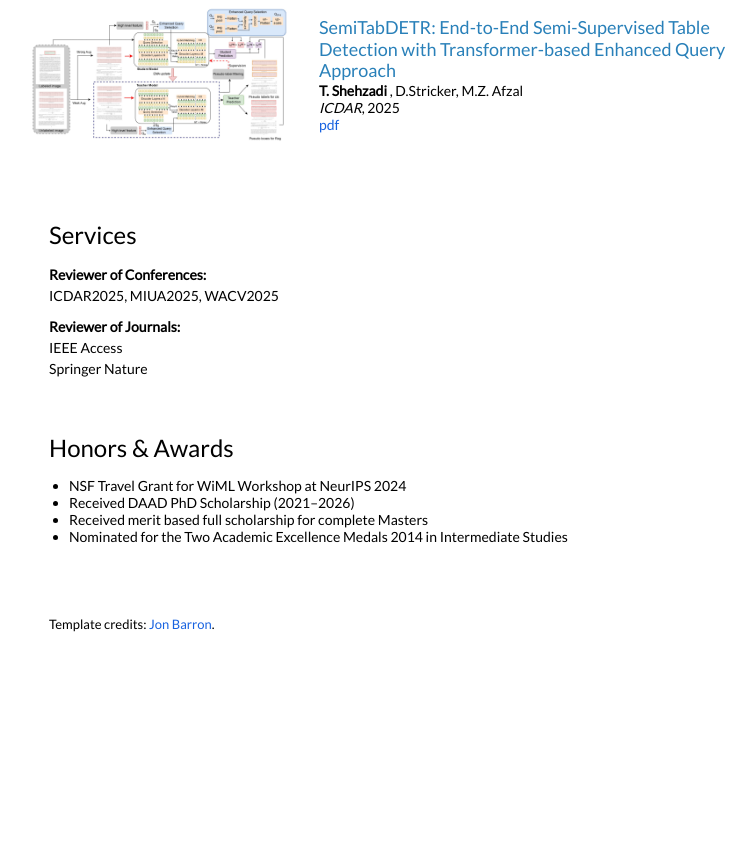
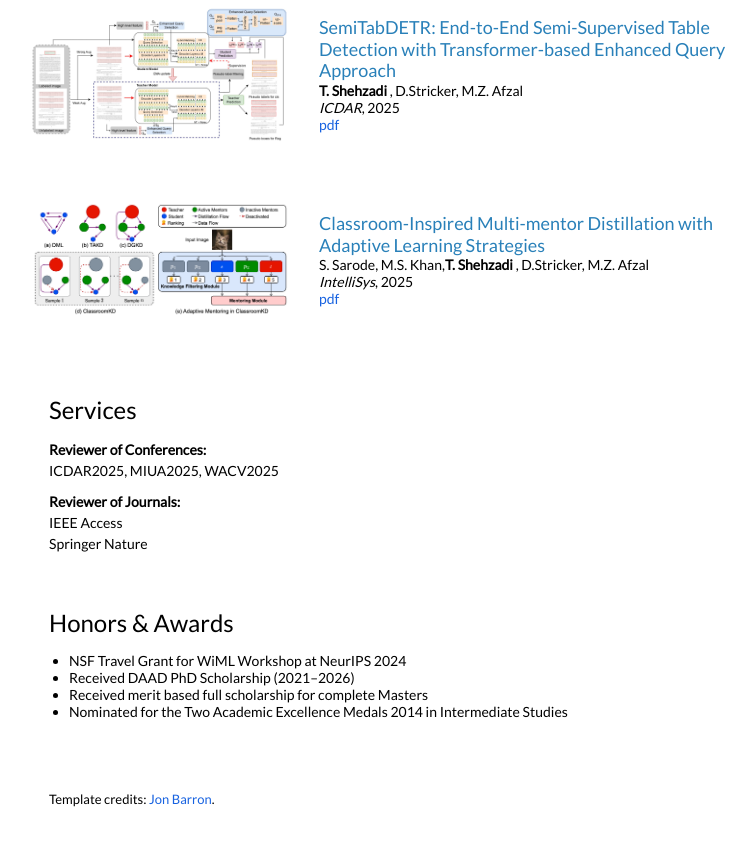
Before and after one commit to tahirashehzadi/TahiraShehzadi.github.io, a plain HTML site: page index.html in a window 1280 px wide. Shown: the part 2123-2969 px from the top of the page, without its empty margins (251-1007 px from the left). Before the commit the page ends 2842 px from the top, so only its background shows below. Drawn offline with Linux system fonts and the light colour scheme.

Commit message:
Update image alt texts and add new paper entry

```diff
--- a/index.html
+++ b/index.html
@@ -149,7 +149,7 @@
                   <table>
                     <tr>
                       <td>
-                        <img src="figures/Additive.png" alt="Transformer OD Survey">
+                        <img src="figures/Additive.png" alt="Additive Attention">
                       </td>
                       <td>
                         <papertitle>Efficient Additive Attention for Transformer-based Semi-supervised Document Layout Analysis</papertitle>
@@ -167,7 +167,7 @@
                   <table>
                     <tr>
                       <td>
-                        <img src="figures/DocSemi.png" alt="Transformer OD Survey">
+                        <img src="figures/DocSemi.png" alt="DocSemi">
                       </td>
                       <td>
                         <papertitle>DocSemi: Efficient Document Layout Analysis with Guided Queries</papertitle>
@@ -181,11 +181,11 @@
                   </table>
                 </div>
 
-                  <div class="paper">
+                <div class="paper">
                   <table>
                     <tr>
                       <td>
-                        <img src="figures/SemiTabDETR.png" alt="Transformer OD Survey">
+                        <img src="figures/SemiTabDETR.png" alt="SemiTabDETR">
                       </td>
                       <td>
                         <papertitle>SemiTabDETR: End-to-End Semi-Supervised Table Detection with Transformer-based Enhanced Query Approach</papertitle>
@@ -194,6 +194,24 @@
                         <em>ICDAR</em>, 2025
                         <br>
                         <a href="https://link.springer.com/chapter/10.1007/978-3-032-04614-7_15">pdf</a>
+                      </td>
+                    </tr>
+                  </table>
+                </div>
+
+                <div class="paper">
+                  <table>
+                    <tr>
+                      <td>
+                        <img src="figures/ClassroomKD.png" alt="ClassroomKD">
+                      </td>
+                      <td>
+                        <papertitle>Classroom-Inspired Multi-mentor Distillation with Adaptive Learning Strategies</papertitle>
+                        S. Sarode, M.S. Khan,<strong>T. Shehzadi </strong>, D.Stricker, M.Z. Afzal
+                        <br>
+                        <em>IntelliSys</em>, 2025
+                        <br>
+                        <a href="https://link.springer.com/chapter/10.1007/978-3-031-99965-9_19">pdf</a>
                       </td>
                     </tr>
                   </table>
```
